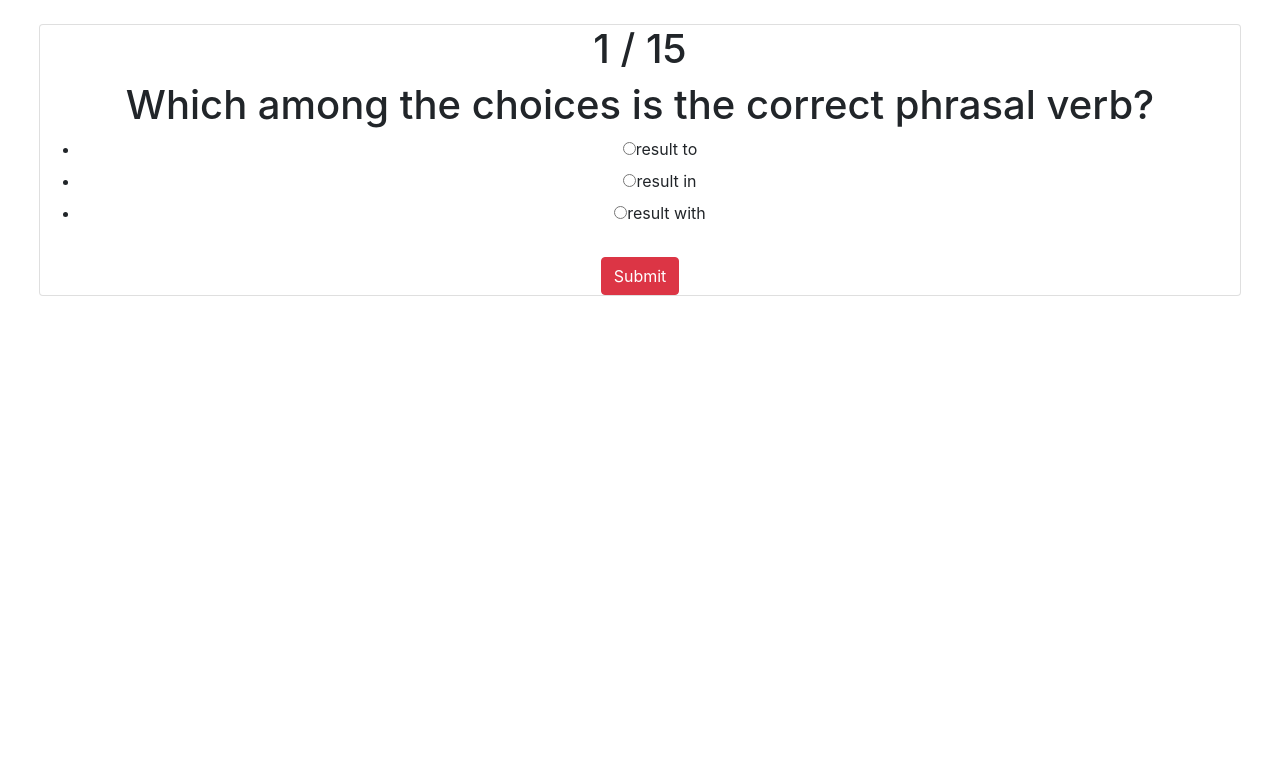
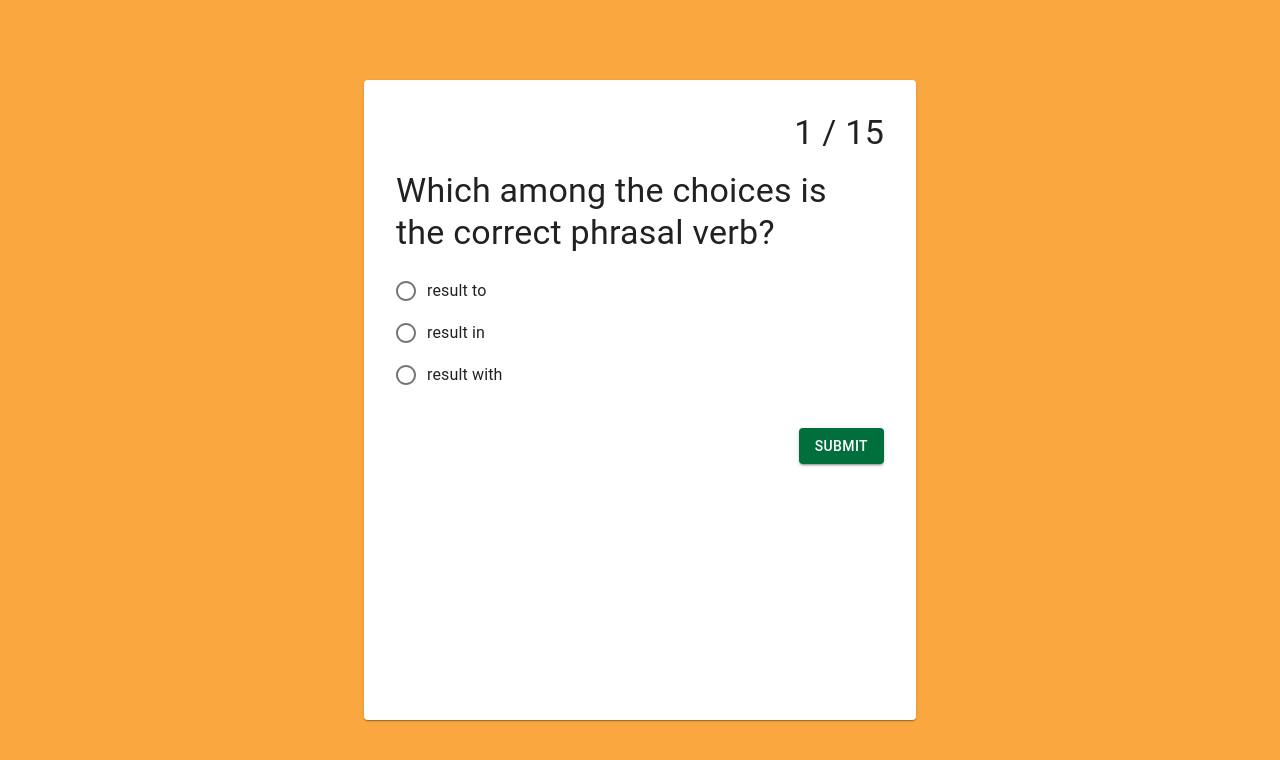
Before and after one commit to cereblanco/project7-web, a React (Create React App) app: page / in a window 1280 px wide. Shown: the top 760 px of the page. Built offline with nearby package versions, Linux system fonts and the light colour scheme.

Commit message:
Use material UI and refactor components

```diff
--- a/package.json
+++ b/package.json
@@ -3,11 +3,14 @@
   "version": "0.1.0",
   "private": true,
   "dependencies": {
+    "@material-ui/core": "^4.11.0",
+    "@material-ui/icons": "^4.9.1",
     "@types/node": "^12.0.0",
     "@types/react": "^16.9.37",
     "@types/react-dom": "^16.9.8",
     "@types/styled-components": "^5.1.0",
     "bootstrap": "^4.5.0",
+    "fontsource-roboto": "^2.1.4",
     "react": "^16.13.1",
     "react-bootstrap": "^1.0.1",
     "react-dom": "^16.13.1",
--- a/src/App.tsx
+++ b/src/App.tsx
@@ -1,25 +1,17 @@
 import React from "react";
 
-import { Card, Col, Container, Row } from "react-bootstrap";
+import { Box, Container } from '@material-ui/core';
+import CssBaseline from '@material-ui/core/CssBaseline';
 
-import GlobalStyle from "./GlobalStyle";
 import QuestionDeck from "./pages/QuestionDeck";
 
 const App: React.FC = () => {
   return (
-    <>
-      <GlobalStyle />
-
-      <Container fluid>
-        <Row className="p-4">
-          <Col>
-            <Card className="card-block align-middle">
-              <QuestionDeck />
-            </Card>
-          </Col>
-        </Row>
-      </Container>
-    </>
+    <Container maxWidth="sm">
+        <Box my={10}>
+          <QuestionDeck />
+        </Box>
+    </Container>
   );
 };
 
--- a/src/components/Answer.tsx
+++ b/src/components/Answer.tsx
@@ -1,13 +1,20 @@
 import React from "react";
+
+import { Box, Typography } from "@material-ui/core";
 
 export type AnswerProps = {
   answer: string;
-  showAnswer: boolean;
-  isCorrect?: boolean;
+  visible: boolean;
 };
 
-const Answer: React.FC<AnswerProps> = ({ answer, showAnswer }: AnswerProps) => {
-  return <h4>{showAnswer ? answer : null}</h4>;
+const Answer: React.FC<AnswerProps> = ({ answer, visible }: AnswerProps) => {
+  if (!visible) return null;
+  return (
+    <Box>
+      <Typography variant="subtitle1">ANSWER</Typography>
+      <Typography variant="h6" >{answer}</Typography>
+    </Box>
+  );
 };
 
 export default Answer;
--- /dev/null
+++ b/src/components/Cheers.tsx
@@ -0,0 +1,42 @@
+import React from "react";
+import { Box, Typography } from "@material-ui/core";
+import { Cancel, CheckCircle } from "@material-ui/icons";
+
+const cheers: ReadonlyArray<string> = [
+  "Awesome!",
+  "Cool!",
+  "Good job!",
+  "Great!",
+  "Nice!",
+  "Keep up the good work!",
+  "Sweet!",
+];
+
+type CheersProps = { positive: boolean, visible: boolean;  };
+
+const Cheers: React.FC<CheersProps> = ({ positive, visible }: CheersProps) => {
+  if (!visible) return null;
+
+  const randomIndex: number = Math.floor(Math.random() * cheers.length);
+
+  if (positive) {
+      return (
+        <Box  alignItems="center" justifyContent="center">
+          <CheckCircle style={{ fontSize: 60 }} color="primary" />
+          <Box fontStyle="italic">
+            <Typography variant="h6" >{cheers[randomIndex]}</Typography>
+          </Box>
+        </Box>
+      )
+  }
+
+  return (
+    <>
+      <Box>
+        <Cancel style={{ fontSize: 70 }} color="error" />
+      </Box>
+    </>
+  )
+};
+
+export default Cheers;
--- /dev/null
+++ b/src/components/Choices.tsx
@@ -0,0 +1,50 @@
+import React from "react";
+import Radio from "@material-ui/core/Radio";
+import RadioGroup from "@material-ui/core/RadioGroup";
+import FormControlLabel from "@material-ui/core/FormControlLabel";
+import FormControl from "@material-ui/core/FormControl";
+
+type ChoiceProps = {
+  choices: ReadonlyArray<string>;
+  onChange: (value: string) => void;
+  disabled: boolean;
+};
+
+const Choices: React.FC<ChoiceProps> = ({
+  choices,
+  onChange,
+  disabled,
+}: ChoiceProps) => {
+  const [value, setValue] = React.useState("");
+
+  const handleOnChange = (event: React.ChangeEvent<HTMLInputElement>) => {
+    const selectedValue = event.target.value;
+    setValue(selectedValue);
+    onChange(selectedValue);
+  };
+
+  return (
+    <FormControl component="fieldset">
+      <RadioGroup
+        aria-label="choices"
+        name="choices"
+        value={value}
+        onChange={handleOnChange}
+      >
+        {choices.map((value: string, index: number) => (
+          <FormControlLabel
+            id={`choice-${index}`}
+            key={`choice-${index}`}
+            disabled={disabled}
+            value={value}
+            control={<Radio />}
+            color="primary"
+            label={value}
+          />
+        ))}
+      </RadioGroup>
+    </FormControl>
+  );
+};
+
+export default Choices;
--- a/src/components/Question.tsx
+++ b/src/components/Question.tsx
@@ -1,15 +1,18 @@
 import React, { useState } from "react";
-import { Button } from "react-bootstrap";
+
+import { Box, Button, Grid, Typography } from "@material-ui/core";
 
 import Answer from "./Answer";
-import Choice from "./Choice";
+import Cheers from "./Cheers";
+import Choices from "./Choices";
 
 export type QuestionProps = {
   id: number;
   question: string;
-  choices: string[];
+  choices: ReadonlyArray<string>;
   answer: string;
   onNextQuestion: () => void;
+  onSubmitQuestion: (increment: number) => void;
 };
 
 const Question: React.FC<QuestionProps> = ({
@@ -17,56 +20,68 @@ const Question: React.FC<QuestionProps> = ({
   choices,
   answer,
   onNextQuestion,
+  onSubmitQuestion,
 }: QuestionProps) => {
   const [selectedAnswer, setSelectedAnswer] = useState<string>("");
+  const [isCorrect, setIsCorrect] = useState<boolean>(false);
   const [isActive, setIsActive] = useState<boolean>(true);
 
-  const onChange = (e: React.ChangeEvent<HTMLInputElement>): void => {
-    setSelectedAnswer(e.target.value);
+  const onChange = (choice: string): void => {
+    setSelectedAnswer(choice);
   };
 
   const onSubmit = (): void => {
-    if (selectedAnswer === answer) {
-      alert("Correct!");
-    }
+    const isCorrect = selectedAnswer === answer;
+    setIsCorrect(isCorrect);
     setIsActive(false);
+    onSubmitQuestion(Number(isCorrect));
   };
 
   const onNext = (): void => {
     setIsActive(true);
+    setIsCorrect(false);
     onNextQuestion();
   };
 
   const activeBtn = isActive ? (
-    <Button variant="danger" onClick={onSubmit}>
-      {" "}
-      Submit{" "}
+    <Button
+      aria-label="submit"
+      variant="contained"
+      color="primary"
+      onClick={onSubmit}
+    >
+      Submit
     </Button>
   ) : (
-    <Button variant="success" onClick={onNext}>
-      {" "}
-      Next{" "}
+    <Button
+      aria-label="next"
+      variant="contained"
+      color="primary"
+      onClick={onNext}
+    >
+      Next
     </Button>
   );
 
   return (
     <>
-      <h1>{question}</h1>
-      <ul>
-        {choices.map((value: string, index: number) => (
-          <Choice
-            key={index.toString()}
-            value={value}
-            isChecked={value === selectedAnswer}
-            disabled={!isActive}
-            onChange={onChange}
-          />
-        ))}
-      </ul>
-      <span>
-        <Answer answer={answer} showAnswer={!isActive} />
-      </span>
-      <span>{activeBtn}</span>
+      <Box marginY={2}>
+        <Typography variant="h4">{question}</Typography>
+      </Box>
+      <Grid>
+        <Grid container>
+          <Grid item xs={8}>
+            <Choices choices={choices} onChange={onChange} disabled={!isActive} />
+          </Grid>
+          <Grid item xs={4}>
+            <Cheers positive={isCorrect} visible={!isActive} />
+            <Answer answer={answer} visible={!isActive && !isCorrect} />
+          </Grid>
+        </Grid>
+      </Grid>
+      <Grid container alignItems="flex-start" justify="flex-end" direction="row">
+        <Box marginTop={4}>{activeBtn}</Box>
+      </Grid>
     </>
   );
 };
--- /dev/null
+++ b/src/components/Result.tsx
@@ -0,0 +1,38 @@
+import React from "react";
+
+import {  Box, Paper, Typography } from "@material-ui/core";
+import StarRating from "./StarRating";
+
+const TOTAL_STARS = 5;
+const PASSING_RATE = 0.6;
+
+const PASSED_MESSAGE: string = "Awesome!";
+const FAILED_MESSAGE: string = "Sorry! You've failed!"
+
+export type ResultProps = {
+    score: number;
+    total: number;
+};
+
+const Result: React.FC<ResultProps> = ({ score, total }: ResultProps) => {
+    const percentage = score / total;
+    const message = (percentage >= PASSING_RATE) ? PASSED_MESSAGE: FAILED_MESSAGE;
+    return (
+        <Paper>
+            <Box height="80vh" display="flex" justifyContent="center">
+                <Box my={10} textAlign="center" >
+                    <Box fontStyle="italic">
+                        <Typography variant="h6" color="textSecondary">{message}</Typography>
+                    </Box>
+                    <Box>
+                        <StarRating percentage={percentage} totalStars={TOTAL_STARS} />
+                    </Box>
+                    <Typography variant="h6" color="textSecondary">Your final score is</Typography>
+                    <Typography variant="h4" color="textPrimary">{`${score} / ${total}`} </Typography>
+                </Box>
+            </Box>
+        </Paper>
+    );
+};
+
+export default Result;
--- a/src/index.tsx
+++ b/src/index.tsx
@@ -3,12 +3,16 @@ import ReactDOM from "react-dom";
 import "./index.css";
 import App from "./App";
 import * as serviceWorker from "./serviceWorker";
-// Bootstrap CSS
-import "bootstrap/dist/css/bootstrap.min.css";
+import CssBaseline from "@material-ui/core/CssBaseline";
+import { ThemeProvider } from "@material-ui/core/styles";
+import theme from "./theme";
 
 ReactDOM.render(
   <React.StrictMode>
-    <App />
+    <ThemeProvider theme={theme}>
+      <CssBaseline />
+      <App />
+    </ThemeProvider>
   </React.StrictMode>,
   document.getElementById("root")
 );
--- a/src/pages/QuestionDeck.tsx
+++ b/src/pages/QuestionDeck.tsx
@@ -1,12 +1,18 @@
 import React, { useState, useEffect } from "react";
 
+import { Box, Paper, Typography } from "@material-ui/core";
+
+import qapi from "../api/qapi";
 import { QuestionApiResponse } from "../types";
-import qapi from "../api/qapi";
+
 import Question from "../components/Question";
+import Result from "../components/Result";
 
 const QuestionDeck: React.FC = () => {
   const [total, setTotal] = useState<number>(0);
   const [count, setCounter] = useState<number>(0);
+  const [score, setScore] = useState<number>(0);
+  const [isCompleted, setIsCompleted] = useState<boolean>(false);
   const [question, setQuestion] = useState<QuestionApiResponse>(null);
 
   useEffect(() => {
@@ -26,22 +32,37 @@ const QuestionDeck: React.FC = () => {
   }, []);
 
   const onNextQuestion = (): void => {
-    if (count < total - 1) {
-      const counter = count + 1;
-      setCounter(counter);
-      setQuestion(qapi.getQuestion(counter));
+    if (count === total - 1 ) {
+        setIsCompleted(true);
+    }
+    const counter = count + 1;
+    setCounter(counter);
+    setQuestion(qapi.getQuestion(counter));
+  };
+
+  const onSubmitQuestion = (increment: number): void => {
+    if (count <= total - 1 ) {
+      setScore(score + increment)
     }
   };
 
+  if (isCompleted) {
+    return <Result score={score} total={total} />
+  }
+
   return (
-    <>
-      <h1>
-        {count + 1} / {total}
-      </h1>
-      {question ? (
-        <Question {...question} onNextQuestion={onNextQuestion} />
-      ) : null}
-    </>
+      <Paper>
+        <Box height="80vh" padding={4}>
+            <Box textAlign="right">
+              <Typography variant="h4"> {count + 1} / {total} </Typography>
+            </Box>
+            <Box height="75%">
+              {question ? (
+                <Question {...question} onNextQuestion={onNextQuestion} onSubmitQuestion={onSubmitQuestion} />
+              ) : null}
+            </Box>
+        </Box>
+      </Paper>
   );
 };
 
--- /dev/null
+++ b/src/theme.js
@@ -0,0 +1,33 @@
+import { red } from "@material-ui/core/colors";
+import { createMuiTheme } from "@material-ui/core/styles";
+
+const theme = createMuiTheme({
+  root: {
+    display: "flex",
+  },
+  palette: {
+    primary: {
+      main: "#006f3c",
+    },
+    secondary: {
+      main: "#f9a73e",
+    },
+    error: {
+      main: "#bf212f",
+    },
+    warning: {
+      main: "#264b96",
+    },
+    info: {
+      main: "#264b96",
+    },
+    success: {
+      main: "#f9a73e",
+    },
+    background: {
+      default: "#f9a73e"
+    }
+  },
+});
+
+export default theme;
```
Also changed, not shown: src/components/StarRating.tsx (added, +47 -0 lines), 1 other file (tests, documents, lock files or other folders).
